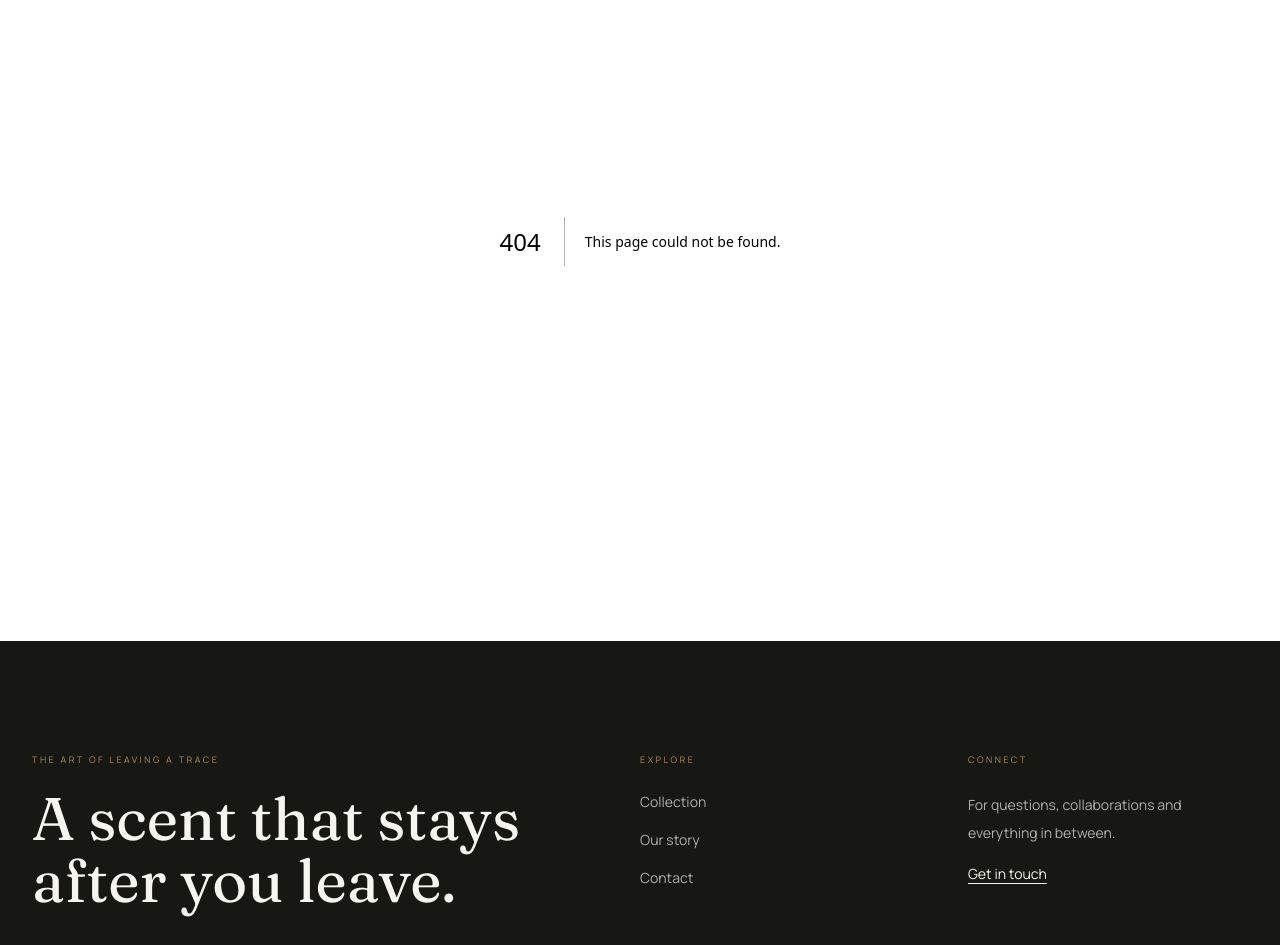
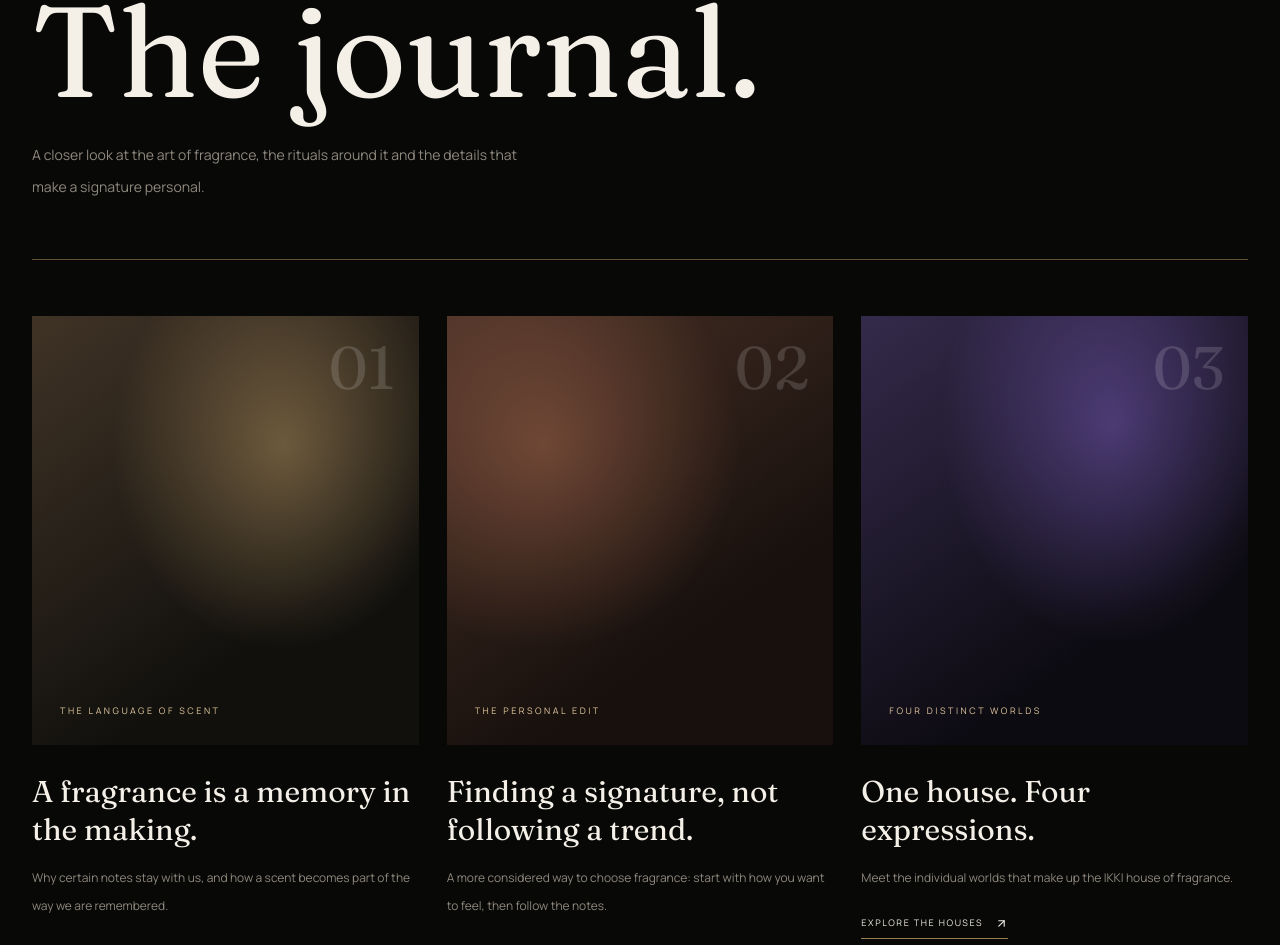
Before and after one commit to AbdullahSartaj123/ikki-ecommerce, a Next.js app: page /journal in a window 1280 px wide. Before the commit this address had no page. Shown: the part 159-1104 px from the top of the page. Built offline with nearby package versions, Linux system fonts and the light colour scheme.

Commit message:
Complete navigation destinations and repair product note rendering

```diff
--- /dev/null
+++ b/app/brands/[brandSlug]/page.tsx
@@ -0,0 +1,54 @@
+import type { Metadata } from "next";
+import Link from "next/link";
+import { notFound } from "next/navigation";
+import { ArrowUpRight } from "lucide-react";
+import ProductCard from "@/components/product/ProductCard";
+import { brands, brandBySlug } from "@/lib/data/brands";
+import { productsByBrand } from "@/lib/data/products";
+
+export function generateStaticParams() {
+  return brands.map((brand) => ({ brandSlug: brand.slug }));
+}
+
+export async function generateMetadata({ params }: { params: { brandSlug: string } }): Promise<Metadata> {
+  const brand = brandBySlug(params.brandSlug);
+  return { title: brand?.name ?? "Brand", description: brand?.description };
+}
+
+const preview: Record<string, string> = {
+  "legendary-profile": "/images/brand-previews/legendary-profile.svg",
+  informal: "/images/brand-previews/informal.svg",
+  amane: "/images/brand-previews/amane.svg",
+  sasha: "/images/brand-previews/sasha.svg",
+};
+
+export default function BrandPage({ params }: { params: { brandSlug: string } }) {
+  const brand = brandBySlug(params.brandSlug);
+  if (!brand) notFound();
+  const collection = productsByBrand(brand.slug);
+  return (
+    <section className="container-luxe py-16 md:py-24">
+      <Link href="/collection/" className="eyebrow text-[#9b7d55]">All fragrances / {brand.name}</Link>
+      <div className="mt-10 grid items-center gap-10 md:grid-cols-[.9fr_1.1fr] md:gap-16">
+        <div className="overflow-hidden" style={{ backgroundColor: brand.palette.surface }}>
+          <img src={preview[brand.slug]} alt={`${brand.name} brand artwork`} className="block aspect-[.95] w-full object-cover" />
+        </div>
+        <div>
+          <p className="eyebrow" style={{ color: brand.palette.primary }}>A house within IKKI · 0{brands.findIndex((item) => item.slug === brand.slug) + 1}</p>
+          <h1 className="display-font mt-6 text-6xl leading-[.98] md:text-8xl">{brand.name}<span style={{ color: brand.palette.primary }}>.</span></h1>
+          <p className="display-font mt-7 max-w-xl text-2xl leading-relaxed md:text-3xl">{brand.tagline}</p>
+          <p className="mt-6 max-w-lg text-sm leading-8 text-[#8e887d]">{brand.description}</p>
+          <Link href="#fragrances" className="mt-9 inline-flex items-center gap-3 border-b pb-2 text-[9px] uppercase tracking-[.2em]" style={{ borderColor: brand.palette.primary }}>Explore the house <ArrowUpRight size={14} /></Link>
+        </div>
+      </div>
+      <div id="fragrances" className="mt-24 scroll-mt-28 md:mt-32">
+        <p className="eyebrow" style={{ color: brand.palette.primary }}>The collection</p>
+        <h2 className="display-font mt-4 text-5xl md:text-6xl">The signatures.</h2>
+        <div className="gold-rule my-10" />
+        <div className="grid gap-x-7 gap-y-14 sm:grid-cols-2 lg:grid-cols-3">
+          {collection.map((product, index) => <ProductCard key={product.slug} product={product} index={index} />)}
+        </div>
+      </div>
+    </section>
+  );
+}
--- a/app/globals.css
+++ b/app/globals.css
@@ -165,3 +165,8 @@ html { scroll-behavior: auto; }
 @media(max-width:900px) { .ikki-desktop-links { display:none; }.ikki-mobile-trigger { display:inline-flex; }.ikki-nav-inner { grid-template-columns:1fr auto 1fr; height:78px; }.is-solid .ikki-nav-inner { height:70px; }.ikki-nav-actions { gap:12px; }.ikki-wordmark > span { font-size:32px; } }
 @media(max-width:640px) { .ikki-nav-shell { padding-inline:17px; }.ikki-nav-inner { height:70px; }.is-solid .ikki-nav-inner { height:64px; }.ikki-nav-caption,.ikki-cart-label { display:none; }.ikki-mobile-trigger { min-width:38px; }.ikki-wordmark > span { font-size:29px; }.ikki-wordmark small { font-size:6px; }.ikki-nav-actions { gap:7px; }.ikki-icon-button { width:38px; }.ikki-cart-link { min-width:38px; min-height:42px; justify-content:center; }.ikki-search-results { grid-template-columns:1fr; gap:25px; margin-top:25px; }.ikki-search-panel { padding:25px 20px; }.ikki-search-field { margin-top:24px; }.ikki-search-bottom { flex-direction:column; }.ikki-mobile-panel { padding-inline:20px; } }
 @media(prefers-reduced-motion:reduce) { .ikki-site-header,.ikki-nav-inner,.ikki-chevron,.ikki-mega-image img,.ikki-mega-image-arrow,.ikki-search-brand-result,.ikki-search-product-result { transition:none !important; } }
+
+/* Journal editorial panels */
+.journal-panel-one{background:radial-gradient(ellipse at 65% 30%,rgba(198,163,107,.45),transparent 48%),linear-gradient(145deg,#403326,#11100d 70%);}
+.journal-panel-two{background:radial-gradient(ellipse at 25% 30%,rgba(199,123,91,.4),transparent 48%),linear-gradient(145deg,#493126,#17100d 70%);}
+.journal-panel-three{background:radial-gradient(ellipse at 65% 25%,rgba(155,120,245,.36),transparent 48%),linear-gradient(145deg,#342a4b,#0d0b12 70%);}
--- /dev/null
+++ b/app/journal/page.tsx
@@ -0,0 +1,38 @@
+import type { Metadata } from "next";
+import Link from "next/link";
+import { ArrowUpRight } from "lucide-react";
+
+export const metadata: Metadata = {
+  title: "Journal",
+  description: "Notes on fragrance, personal rituals and the art of a signature.",
+};
+
+const stories = [
+  { number: "01", category: "THE LANGUAGE OF SCENT", title: "A fragrance is a memory in the making.", copy: "Why certain notes stay with us, and how a scent becomes part of the way we are remembered.", href: "/collection/", link: "Discover the collection", tone: "journal-panel-one" },
+  { number: "02", category: "THE PERSONAL EDIT", title: "Finding a signature, not following a trend.", copy: "A more considered way to choose fragrance: start with how you want to feel, then follow the notes.", href: "/our-story/", link: "Our point of view", tone: "journal-panel-two" },
+  { number: "03", category: "FOUR DISTINCT WORLDS", title: "One house. Four expressions.", copy: "Meet the individual worlds that make up the IKKI house of fragrance.", href: "/collection/", link: "Explore the houses", tone: "journal-panel-three" },
+];
+
+export default function JournalPage() {
+  return (
+    <section className="container-luxe py-20 md:py-28">
+      <p className="eyebrow text-[#9b7d55]">The IKKI journal · Notes & perspectives</p>
+      <h1 className="display-font mt-6 text-7xl leading-none md:text-9xl">The journal.</h1>
+      <p className="mt-7 max-w-lg text-sm leading-8 text-[#8e887d]">A closer look at the art of fragrance, the rituals around it and the details that make a signature personal.</p>
+      <div className="gold-rule my-14" />
+      <div className="grid gap-12 md:grid-cols-3 md:gap-7">
+        {stories.map((story) => (
+          <article key={story.number}>
+            <div className={`relative flex aspect-[.9] items-end overflow-hidden p-7 ${story.tone}`}>
+              <span className="absolute right-6 top-5 display-font text-6xl text-white/15">{story.number}</span>
+              <span className="eyebrow relative text-[#e2c99e]">{story.category}</span>
+            </div>
+            <h2 className="display-font mt-7 text-3xl leading-tight">{story.title}</h2>
+            <p className="mt-4 text-xs leading-7 text-[#8e887d]">{story.copy}</p>
+            <Link href={story.href} className="mt-6 inline-flex items-center gap-3 border-b border-[#9b7d55] pb-2 text-[9px] uppercase tracking-[.18em]">{story.link} <ArrowUpRight size={13} /></Link>
+          </article>
+        ))}
+      </div>
+    </section>
+  );
+}
--- a/app/layout.tsx
+++ b/app/layout.tsx
@@ -25,7 +25,7 @@ export default function RootLayout({ children }: Readonly<{ children: React.Reac
       <body className={`${displayFont.variable} ${bodyFont.variable}`}>
         <MotionProvider>
           <Header />
-          <main>{children}</main>
+          <main id="main-content">{children}</main>
           <Footer />
         </MotionProvider>
       </body>
```
Also changed, not shown: app/fragrance/[slug]/page.tsx (+1 -1 lines), components/product/ProductCard.tsx (+1 -1 lines).
